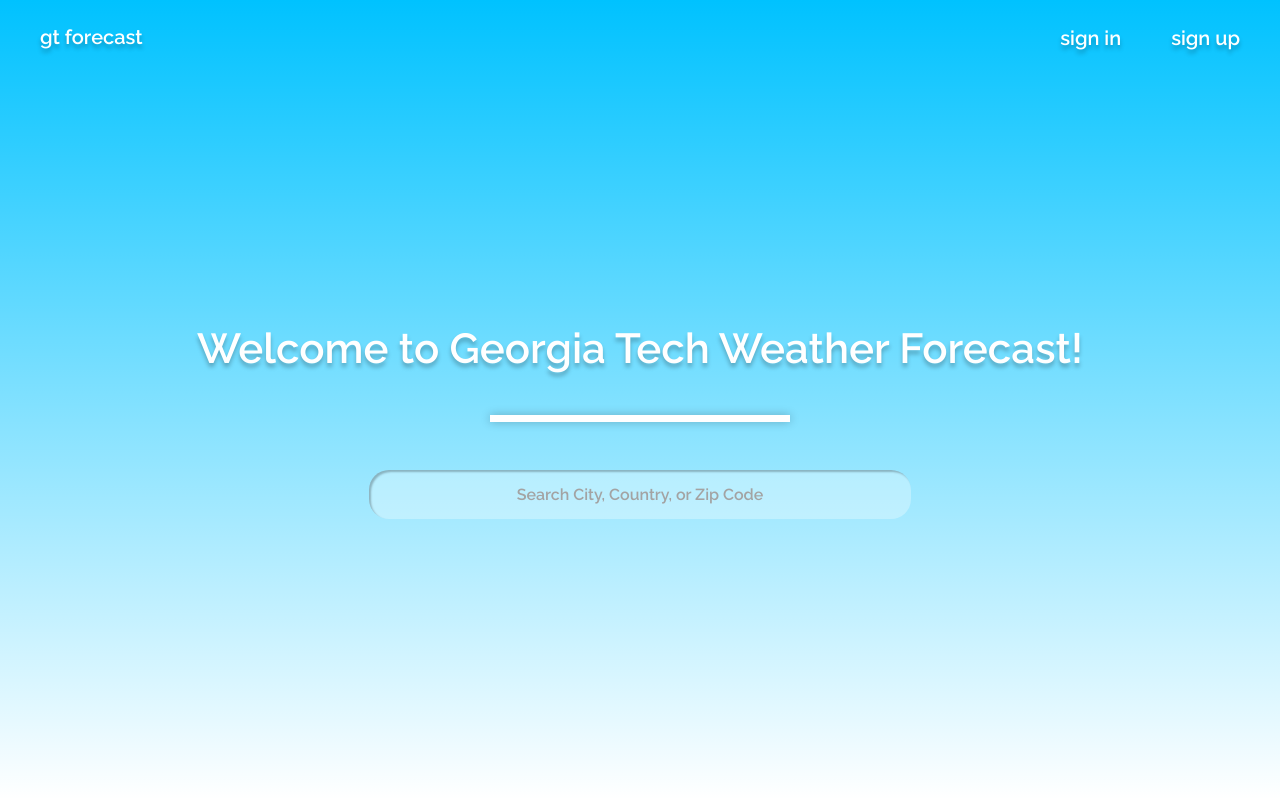
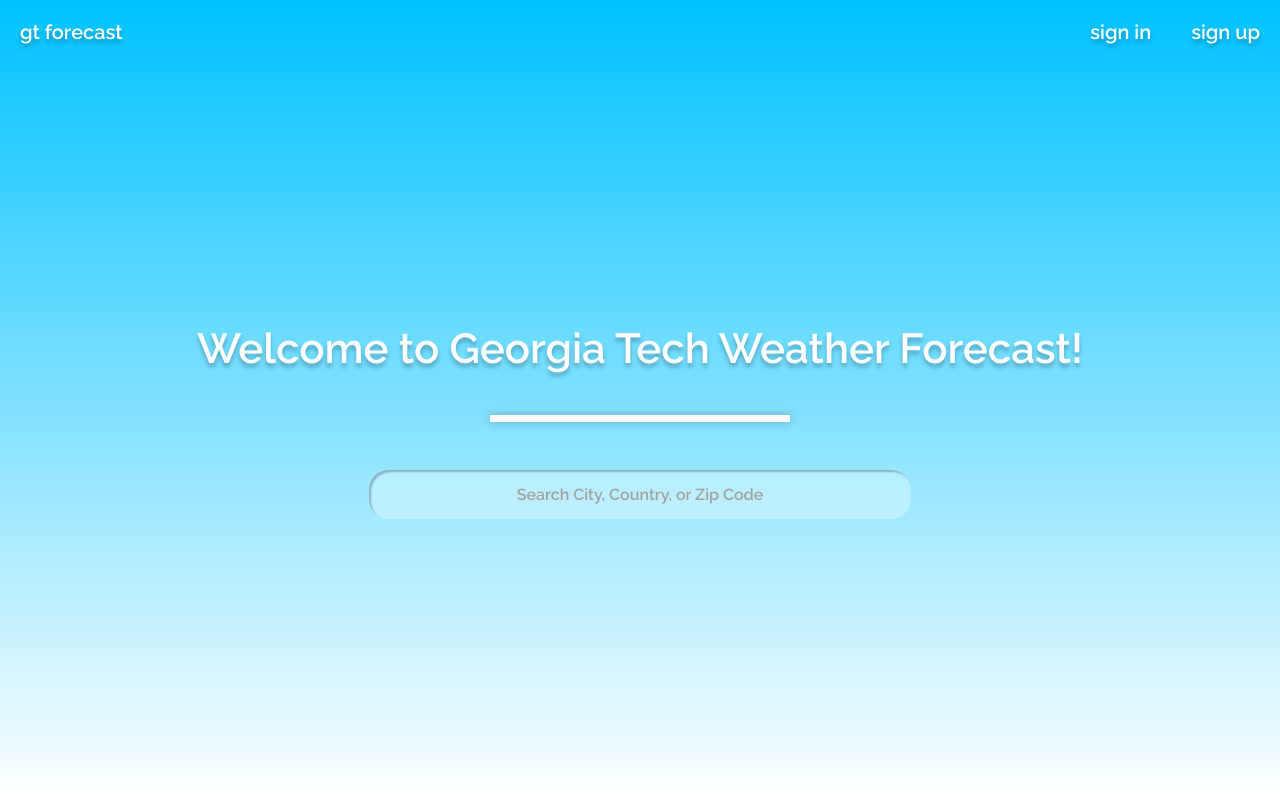
Before and after one commit to GTWeatherForcast/weather-client, a React (Create React App) app: page / in a window 1280 px wide. Built offline with nearby package versions, Linux system fonts and the light colour scheme; the HTML template or start-up script is replaced by a standard one.

Commit message:
Initial reconstruction of navbar to better support login/signup page transition

```diff
--- a/src/components/landing/Landing.js
+++ b/src/components/landing/Landing.js
@@ -6,33 +6,18 @@
   const signUpClick = () => {};
   return (
     <div className={`${styles.landingBody}`}>
-      <nav>
-        <ul>
-          <li className={styles.sign}>
-            <a className={`${styles.navBarText} ${styles.textstyle}`} onClick={() => signInClick}>
-              sign in
-            </a>
-          </li>
-
-          <li className={styles.sign}>
-            <a className={`${styles.sign} ${styles.navBarText} ${styles.textstyle}`} onClick={() => signUpClick}>
-              sign up
-            </a>
-          </li>
-        </ul>
+      <nav className={`${styles.mainNav} ${styles.textStyle}`}>
+        <ol>
+          <li><a href=".">gt forecast</a></li>
+        </ol>
+        <ol>
+          <li><a href="./login">sign in</a></li>
+          <li><a href="./signup">sign up</a></li>
+        </ol>
       </nav>
 
-      <div id={styles["gt-title"]} class={styles.textstyle}>
-          <p>gt forecast</p>
-      </div>
-
-      {/* <a id="textstyle" href="#">
-        gt forecast`
-
-      </a> */}
-
       <div id={styles["content-container"]}>
-        <p id={styles["welcome"]} className={`${styles.center} ${styles.textstyle}`}>
+        <p id={styles["welcome"]} className={`${styles.center} ${styles.textStyle}`}>
           Welcome to Georgia Tech Weather Forecast!
         </p>
         <div id={styles["rectangle"]}></div>
--- a/src/components/landing/Landing.module.css
+++ b/src/components/landing/Landing.module.css
@@ -15,6 +15,7 @@
     background-size: auto auto;
 }
 
+/* seemingly unused */
 #logo {
     top: 10px;
     margin-left: 40px;
@@ -23,7 +24,7 @@
 }
 
 /* default text style */
-.textstyle {
+.textStyle {
     text-decoration: none;
     color: var(--Contrast-Background, #FFF);
     text-shadow: 0px 4px 4px rgba(0, 0, 0, 0.25);
@@ -32,19 +33,19 @@
     font-weight: 600;
 }
 
-nav {
-    position: fixed;
+nav.mainNav_old {
+    position: absolute;
     top: 10px;
     right: 0px;
     margin-right: 40px;
 }
 
-nav ul {
+.mainNav_old ul {
     display: flex;
     list-style: none;
 }
 
-nav li {
+.mainNav_old li {
     margin-left: 50px;
 }
 
@@ -100,9 +101,38 @@
     flex-shrink: 0;
 }
 
-#gt-title {
-    position: fixed;
+/* #gt-title {
+    position: absolute;
     left: 0px;
     top: 5px;
     margin-left: 40px;
+} */
+
+/* NAVIGATION */
+
+/* MAIN NAVBAR */
+.mainNav {
+    position: absolute;
+    width: 100%;
+    display: flex;
+    flex-direction: row;
+    flex-wrap: nowrap;
+    justify-content: space-between;
 }
+
+.mainNav ol {
+    list-style: none;
+    padding: 0;
+    margin: 0;
+    display: flex;
+}
+
+.mainNav li {
+    margin: 20px;
+    /* display: inline; */
+}
+
+.mainNav a {
+    color: inherit;
+    text-decoration: inherit;
+}
```
